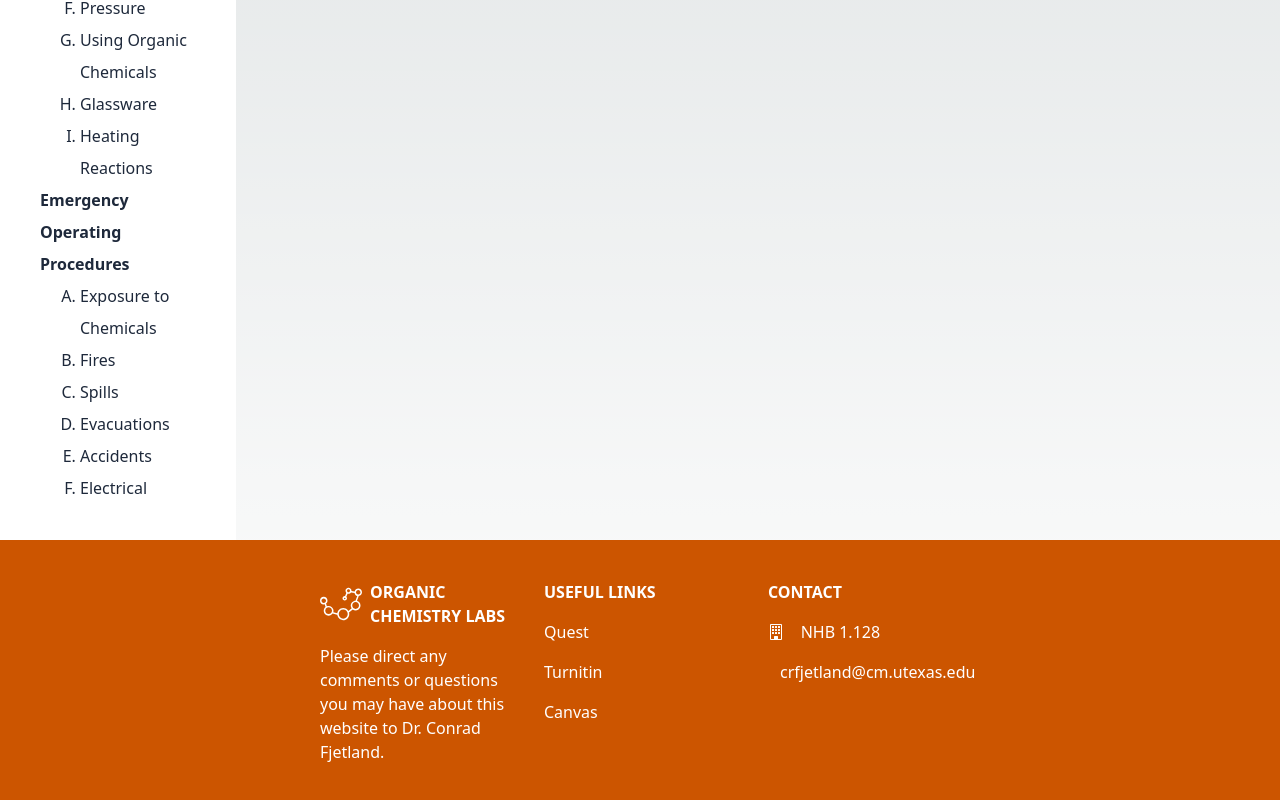
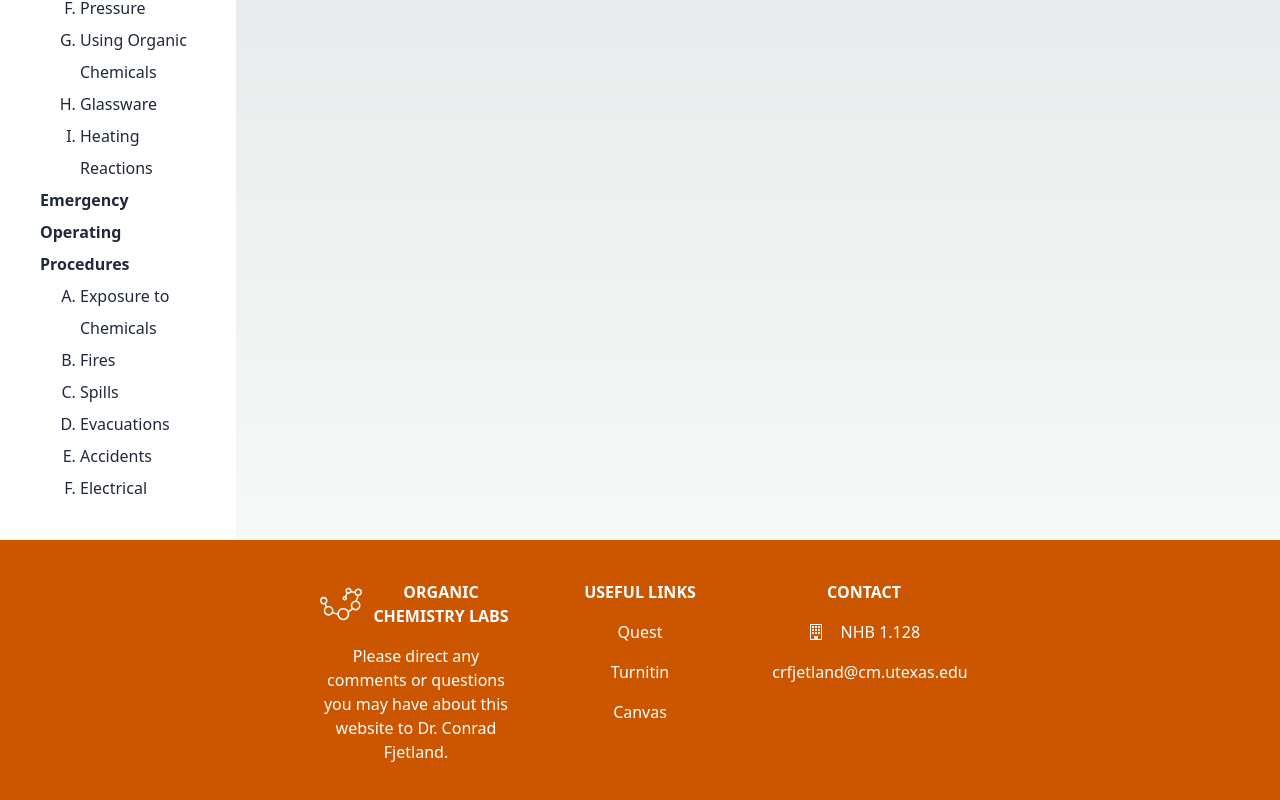
Before and after one commit to Justin8912/Ochem-Lab-Website, a Next.js app: page /saftey/saftey in a window 1280 px wide. Shown: the part 662-1462 px from the top of the page. Built offline with nearby package versions, Linux system fonts and the light colour scheme.

Commit message:
Fixed the responsiveness of the footer

```diff
--- a/src/pages/assets/footer.js
+++ b/src/pages/assets/footer.js
@@ -5,13 +5,12 @@ import Link from 'next/link';
 export default function Footer (props) {
   return (
     <>
-      <footer
-        className="burntOrange text-center lg:text-left  max-h-max max-w-max">
-        <div className="mx-20 md:mx-80 py-10 text-center md:text-left">
-          <div className="grid-1 grid gap-8 md:grid-cols-3 lg:grid-cols-3">
+      <footer className="burntOrange text-center lg:text-left  max-h-max max-w-max">
+        <div className="mx-20 md:mx-40 lg:mx-80 xl:mx-100 py-10 text-center">
+          <div className="grid-1 grid gap-8 md:grid-cols-1 lg:grid-cols-3 text-center">
             <div className="">
               <h6
-                className="mb-4 flex items-center justify-center font-semibold uppercase md:justify-start">
+                className="mb-4 flex items-center justify-center font-semibold uppercase">
                 <Image
                   src={footerImg}
                   height={50}
@@ -21,13 +20,13 @@ export default function Footer (props) {
                 />
                 Organic Chemistry Labs
               </h6>
-              <p className=''>
+              <p className='justify-center'>
               Please direct any comments or questions you may have about this website to Dr. Conrad Fjetland.
               </p>
             </div>
-            <div className="">
+            <div className="justify-center text-center">
               <h6
-                className="mb-4 flex justify-center font-semibold uppercase md:justify-start">
+                className="mb-4 flex justify-center font-semibold uppercase">
                 Useful links
               </h6>
               <p className="mb-4">
@@ -43,19 +42,19 @@ export default function Footer (props) {
                   >Canvas</Link>
               </p>
             </div>
-            <div>
+            <div className='justify-center'>
               <h6
-                className="mb-4 flex justify-center font-semibold uppercase md:justify-start">
+                className="mb-4 flex justify-center font-semibold uppercase">
                 Contact
               </h6>
-              <p className="mb-4 flex items-center justify-center md:justify-start">
+              <p className="mb-4 flex items-center justify-center">
               <svg xmlns="http://www.w3.org/2000/svg" width="16" height="16" fill="currentColor" className="bi bi-building" viewBox="0 0 16 16">
                 <path d="M4 2.5a.5.5 0 0 1 .5-.5h1a.5.5 0 0 1 .5.5v1a.5.5 0 0 1-.5.5h-1a.5.5 0 0 1-.5-.5v-1Zm3 0a.5.5 0 0 1 .5-.5h1a.5.5 0 0 1 .5.5v1a.5.5 0 0 1-.5.5h-1a.5.5 0 0 1-.5-.5v-1Zm3.5-.5a.5.5 0 0 0-.5.5v1a.5.5 0 0 0 .5.5h1a.5.5 0 0 0 .5-.5v-1a.5.5 0 0 0-.5-.5h-1ZM4 5.5a.5.5 0 0 1 .5-.5h1a.5.5 0 0 1 .5.5v1a.5.5 0 0 1-.5.5h-1a.5.5 0 0 1-.5-.5v-1ZM7.5 5a.5.5 0 0 0-.5.5v1a.5.5 0 0 0 .5.5h1a.5.5 0 0 0 .5-.5v-1a.5.5 0 0 0-.5-.5h-1Zm2.5.5a.5.5 0 0 1 .5-.5h1a.5.5 0 0 1 .5.5v1a.5.5 0 0 1-.5.5h-1a.5.5 0 0 1-.5-.5v-1ZM4.5 8a.5.5 0 0 0-.5.5v1a.5.5 0 0 0 .5.5h1a.5.5 0 0 0 .5-.5v-1a.5.5 0 0 0-.5-.5h-1Zm2.5.5a.5.5 0 0 1 .5-.5h1a.5.5 0 0 1 .5.5v1a.5.5 0 0 1-.5.5h-1a.5.5 0 0 1-.5-.5v-1Zm3.5-.5a.5.5 0 0 0-.5.5v1a.5.5 0 0 0 .5.5h1a.5.5 0 0 0 .5-.5v-1a.5.5 0 0 0-.5-.5h-1Z"/>
                 <path d="M2 1a1 1 0 0 1 1-1h10a1 1 0 0 1 1 1v14a1 1 0 0 1-1 1H3a1 1 0 0 1-1-1V1Zm11 0H3v14h3v-2.5a.5.5 0 0 1 .5-.5h3a.5.5 0 0 1 .5.5V15h3V1Z"/>
               </svg>
               &nbsp; &nbsp; NHB 1.128
               </p>
-              <p className="mb-4 flex items-center justify-center md:justify-start">
+              <p className="mb-4 flex items-center justify-center">
                 <svg
                   xmlns="http://www.w3.org/2000/svg"
                   viewBox="0 0 24 24"
```
